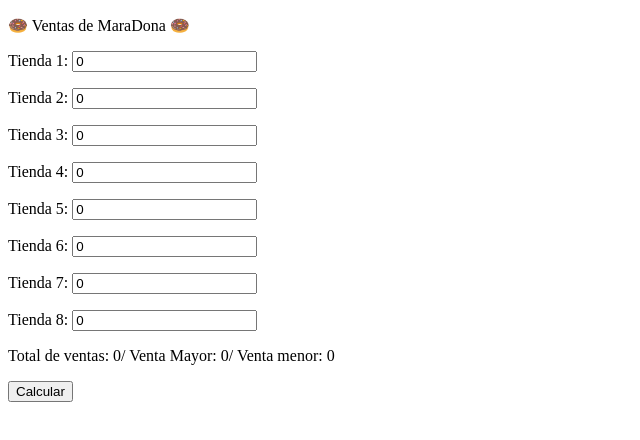
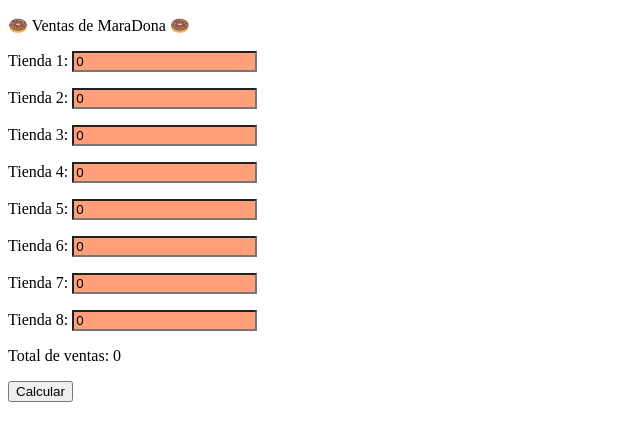
Before and after one commit to Naibaf93/Venta-de-donas, a plain HTML site: page automatizacion.html in a window 1280 px wide. Both pictures are taken after a click on the button "Calcular". Shown: the whole page, without its empty margins (0-640 px from the left). Drawn offline with Linux system fonts and the light colour scheme.

Commit message:
agregando colores a los input que tenga mayor y menor valor

```diff
--- a/automatizacion.html
+++ b/automatizacion.html
@@ -3,6 +3,7 @@
 <head>
     <meta charset="UTF-8">
     <meta name="viewport" content="width=device-width, initial-scale=1.0">
+    <link rel="stylesheet" href="css/style.css">
     <script src="js/app2.js"></script>
     <title>Venta de Donuts🍩</title>
 </head>
--- /dev/null
+++ b/css/style.css
@@ -0,0 +1,7 @@
+.menuInputMayor{
+    background-color: greenyellow;
+}
+
+.menuInputMenor{
+    background-color: lightsalmon;
+}
--- a/js/app2.js
+++ b/js/app2.js
@@ -67,9 +67,22 @@ function calcular() {
     let ventaMayor = calcularMayor(ventas);
     let ventaMenor = calcularMenor(ventas);
 
-    let mensajeSalida = "Total de ventas: " + totalVentas +
-                        "/ Venta Mayor: " + ventaMayor +
-                        "/ Venta menor: " + ventaMenor;
+    for(let item of elementosVentas.children) {
+        let valorVenta = extraerNumeroDesdeElemento(item.children[1]);
+
+        item.children[1].className ="menuNeutro";
+
+        if(valorVenta==ventaMayor){
+            item.children[1].className ="menuInputMayor";
+        }
+
+        if(valorVenta==ventaMenor){
+            item.children[1].className ="menuInputMenor";
+        }
+    }
+
+    let mensajeSalida = "Total de ventas: " + totalVentas;
+
     let elementoSalida = document.getElementById("parrafoSalida");
 
     elementoSalida.textContent = mensajeSalida;
```
